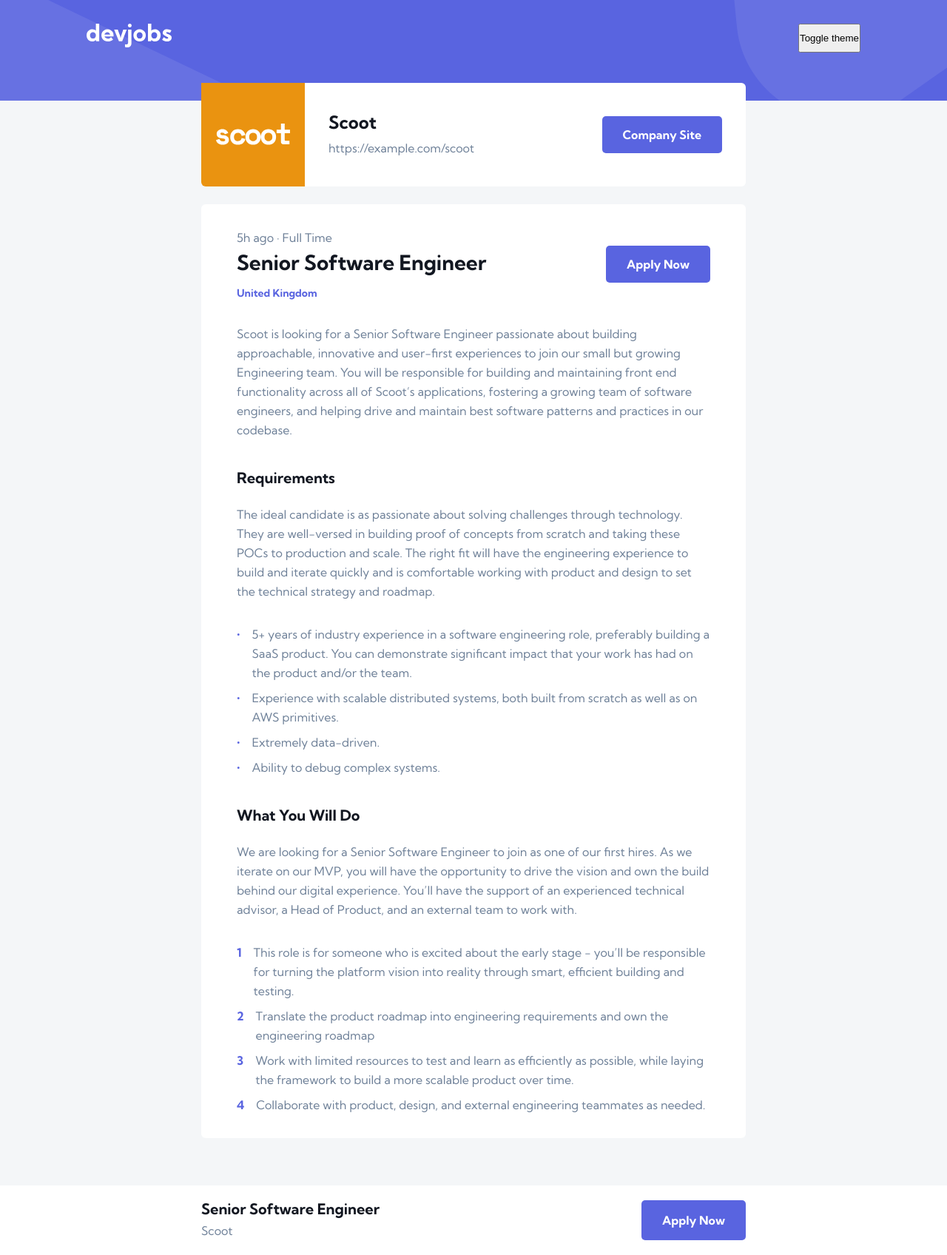
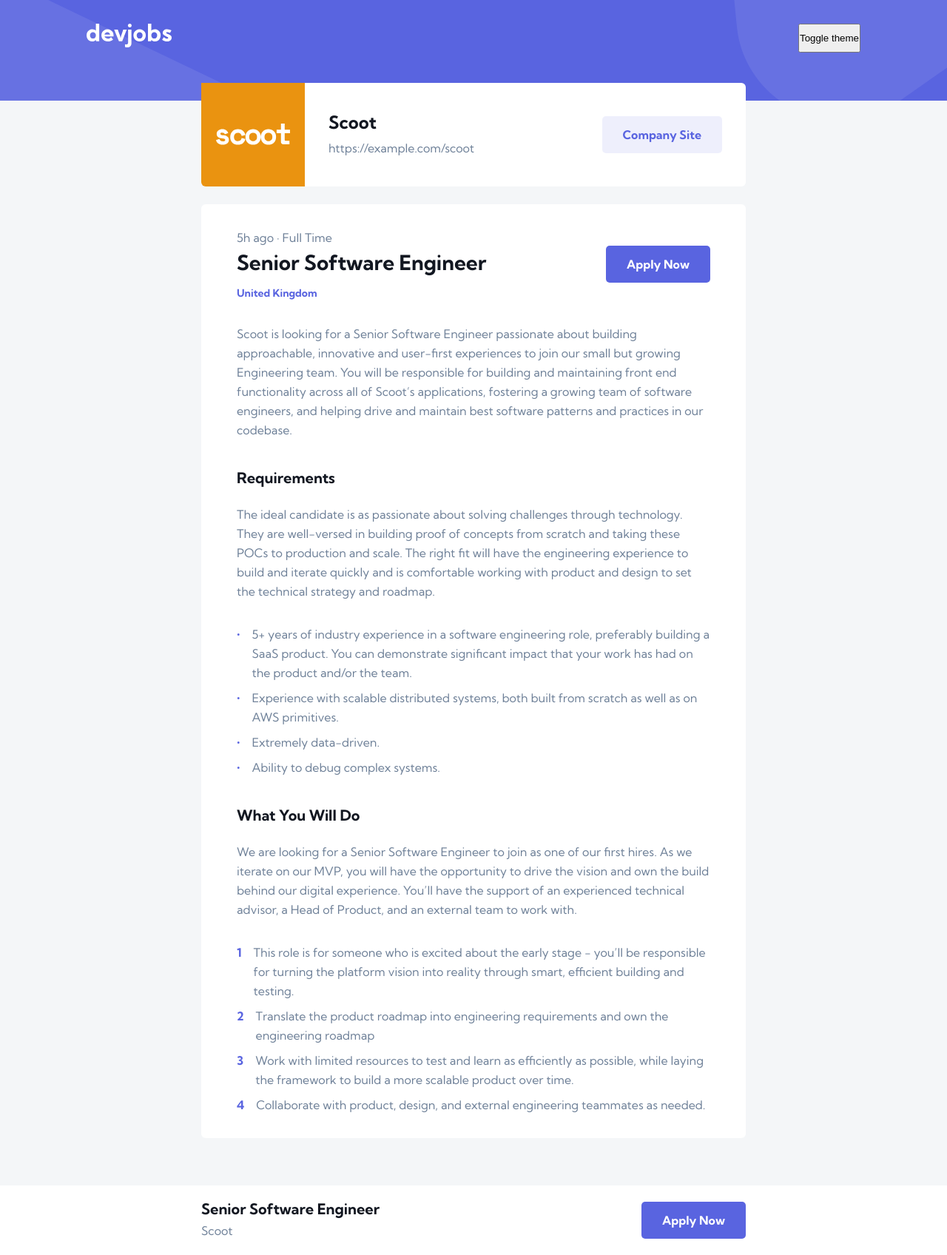
Before and after one commit to dvcolin/devjobs-web-app, a React (Create React App) app: page /1 in a window 1280 px wide. Shown: the whole page at 74% size. Built offline with nearby package versions, Linux system fonts and the light colour scheme.

Commit message:
created secondary button styles

```diff
--- a/src/scss/abstracts/_colors.scss
+++ b/src/scss/abstracts/_colors.scss
@@ -6,3 +6,13 @@
 $color-secondary-lightGray: #f4f6f8;
 $color-secondary-gray: #9daec2;
 $color-secondary-darkGray: #6e8098;
+$color-secondary-button-background-light: rgba($color-primary-violet, 0.1);
+$color-secondary-button-background-hover-light: rgba(
+  $color-primary-violet,
+  0.3
+);
+$color-secondary-button-background-dark: rgba($color-secondary-white, 0.05);
+$color-secondary-button-background-hover-dark: rgba(
+  $color-secondary-white,
+  0.2
+);
--- a/src/scss/abstracts/_mixins.scss
+++ b/src/scss/abstracts/_mixins.scss
@@ -82,6 +82,15 @@
       }
     }
 
+    @if $variant == secondary {
+      background-color: var(--color-secondary-button-background);
+      color: var(--color-secondary-button-text);
+
+      &:hover {
+        background-color: var(--color-secondary-button-background-hover);
+      }
+    }
+
     @if $size == full {
       width: 100%;
 
--- a/src/scss/base/_root.scss
+++ b/src/scss/base/_root.scss
@@ -13,6 +13,9 @@
   --color-primary-button-background: #{$color-primary-violet};
   --color-primary-button-background-hover: #{$color-primary-lightViolet};
   --color-primary-button-text: #{$color-secondary-white};
+  --color-secondary-button-background: #{$color-secondary-button-background-light};
+  --color-secondary-button-background-hover: #{$color-secondary-button-background-hover-light};
+  --color-secondary-button-text: #{$color-primary-violet};
 }
 
 :root {
@@ -22,6 +25,9 @@
     --color-text-secondary: #{$color-secondary-darkGray};
     --color-heading: #{$color-secondary-white};
     --color-component-background: #{$color-primary-veryDarkBlue};
+    --color-secondary-button-background: #{$color-secondary-button-background-dark};
+    --color-secondary-button-background-hover: #{$color-secondary-button-background-hover-dark};
+    --color-secondary-button-text: #{$color-secondary-white};
   }
 
   // FONT FAMILIES
--- a/src/scss/pages/JobPage.scss
+++ b/src/scss/pages/JobPage.scss
@@ -83,7 +83,7 @@
   }
 
   &__company-website-link {
-    @include button-styles(primary);
+    @include button-styles(secondary);
     margin-top: var(--space-6);
 
     @include mq(tablet) {
@@ -150,6 +150,7 @@
     @include container-styles;
     max-width: 80rem;
     display: flex;
+    align-items: center;
     padding-top: var(--space-5);
     padding-bottom: var(--space-5);
   }
```
